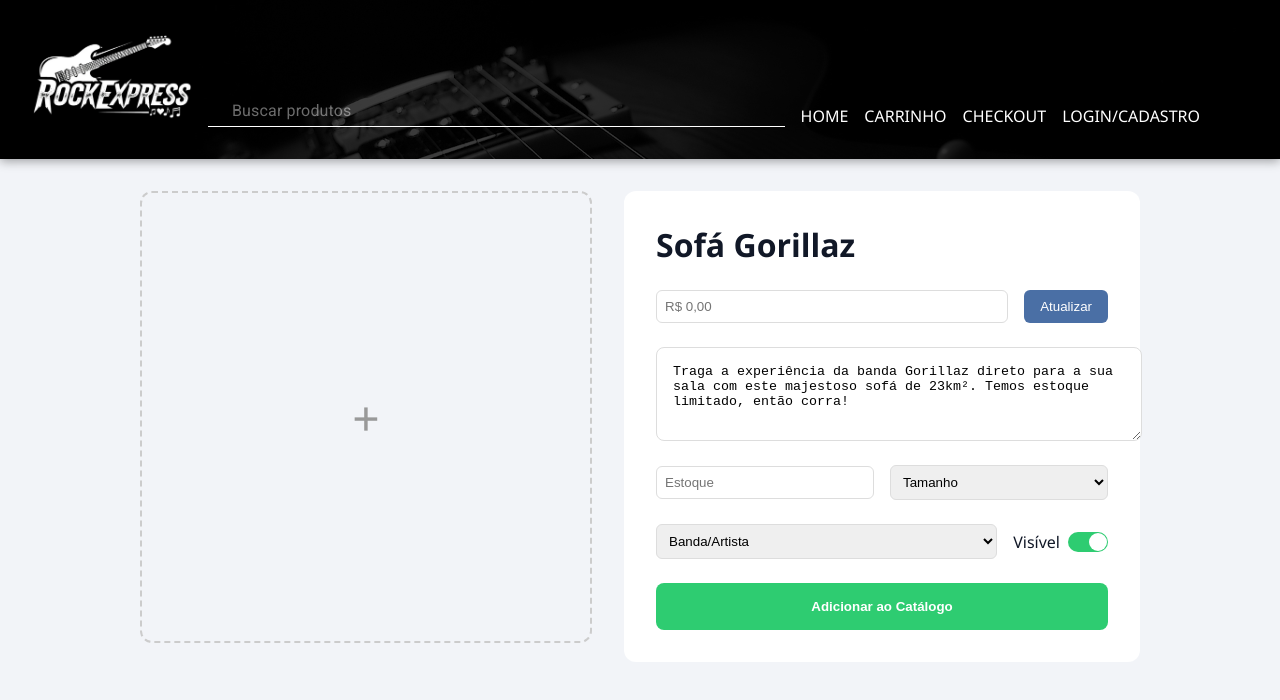
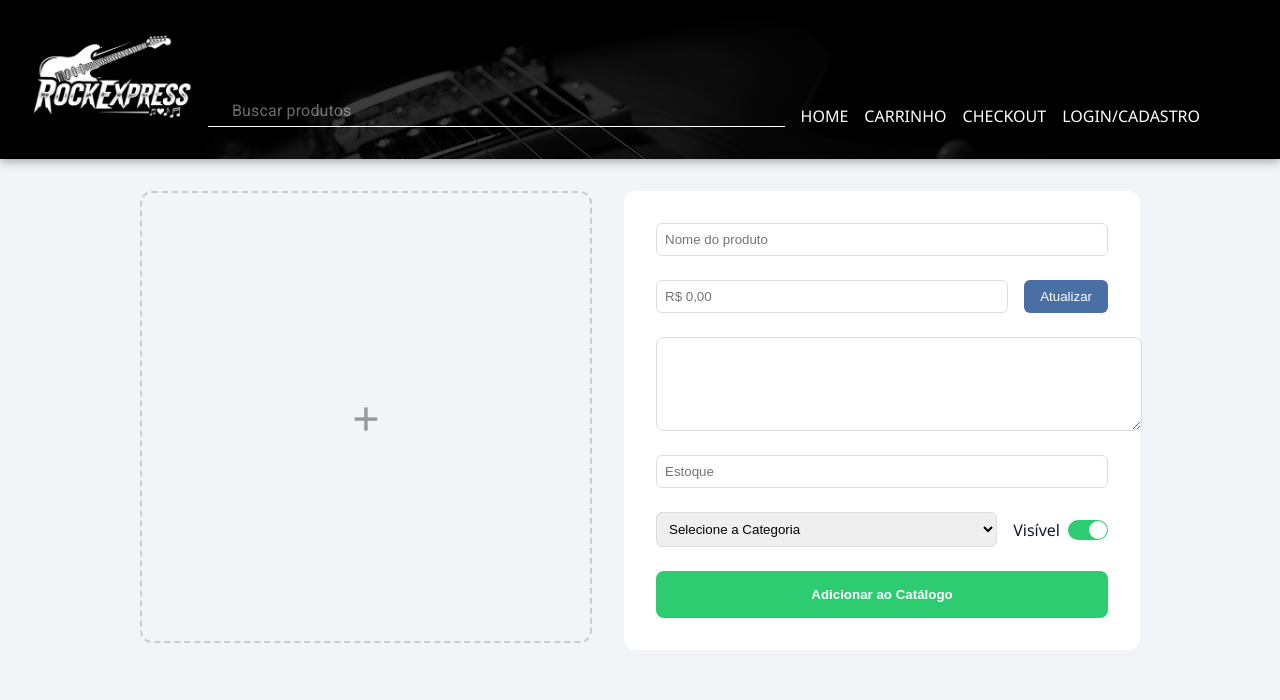
Before and after one commit to Equiel-1703/rockexpress-front-end, a React (Vite) app: page /seller/add in a window 1280 px wide. Shown: the top 700 px of the page. Built offline with nearby package versions, Linux system fonts and the light colour scheme; some icons are missing.

Commit message:
Fix product pages

```diff
--- a/src/components/Header.jsx
+++ b/src/components/Header.jsx
@@ -7,6 +7,9 @@
 import SearchRoundedIcon from '@mui/icons-material/SearchRounded';
 
 export default function Header() {
+  const nivelAcesso = localStorage.getItem('nivelAcesso');
+  console.log(nivelAcesso);
+
   return (
     <header className="header">
       <div className="header-upper">
@@ -64,6 +67,9 @@
         />
 
         <Link to="/login">LOGIN/CADASTRO</Link>
+        {nivelAcesso === 'VENDEDOR' && (
+          <Link to="/seller/add">ADICIONAR PRODUTO</Link>
+        )}
       </nav>
     </header>
   );
--- a/src/components/ProductCard.jsx
+++ b/src/components/ProductCard.jsx
@@ -40,9 +40,9 @@
   return (
     <div className="product-card">
       <Link to={`/produto/${product.id}`} className="unstyled-link">
-        {product.images && product.images.length > 0 ? (
+        {product.imagemBase64 !== null ? (
           <img
-            src={product.images[0]}
+            src={product.imagemBase64}
             alt={product.nome}
             className="product-img"
           />
--- a/src/components/ProductList.jsx
+++ b/src/components/ProductList.jsx
@@ -1,3 +1,5 @@
+import '../styles/HomePage.css'
+
 import { useEffect, useState } from "react";
 import ProductCard from "./ProductCard";
 
@@ -21,7 +23,7 @@
   if (error) return <p>Erro: {error}</p>;
 
   return (
-    <div className="product-list">
+    <div className="product-grid">
       {products.length > 0 ? (
         products.map((p) => <ProductCard key={p.id} product={p} />)
       ) : (
--- a/src/pages/ProductPage.jsx
+++ b/src/pages/ProductPage.jsx
@@ -64,7 +64,6 @@
         return res.json();
       })
       .then((data) => {
-        console.log("Produto na ProductPage: ", data);
         setProduct(data);
       })
       .catch((err) => {
@@ -72,6 +71,9 @@
         setProduct(null);
       });
   }, [urlParams.id]);
+
+  // Pegar nome do vendedor
+  console.log("produto: ", product);
 
   if (!product) {
     return <h2>Carregando produto...</h2>;
@@ -81,16 +83,12 @@
     <div className="product-page">
       <h2 className="breadcrumb">DETALHE PRODUTO</h2>
       <div className="product-container">
-        <div className="product-images">
-          {product.images &&
-            product.images.map((image, index) => (
-              <img key={index} src={image} alt={`Produto ${index + 1}`} />
-            ))}
-          {Array.from({
-            length: 4 - (product.images ? product.images.length : 0),
-          }).map((_, index) => (
-            <div key={index} className="placeholder"></div>
-          ))}
+        <div className="product-image">
+          {product.imagemBase64 ? (
+            <img src={product.imagemBase64} alt={product.nome} />
+          ) : (
+            <div className="placeholder"></div>
+          )}
         </div>
 
         <div className="product-details">
--- a/src/pages/SellerAddPage.jsx
+++ b/src/pages/SellerAddPage.jsx
@@ -2,73 +2,130 @@
 import '../styles/SellerAdd.css';
 
 export default function SellerAddPage() {
-  const [product, setProduct] = useState({
-    name: 'Sofá Gorillaz',
-    description: 'Traga a experiência da banda Gorillaz direto para a sua sala com este majestoso sofá de 23km². Temos estoque limitado, então corra!',
-    price: '',
-    stock: '',
-    category: 'Banda/Artista',
-    size: '',
-    sizeVisible: true,
-    images: []
+  const [produto, setProduto] = useState({
+    nome: '',
+    descricao: '',
+    preco: '',
+    estoque: '',
+    tamanho: '',
+    visivel: true,
+    imagem: null, // apenas 1 imagem agora
   });
 
   const handleChange = (e) => {
     const { name, value, type, checked } = e.target;
-    setProduct(prev => ({
+    setProduto(prev => ({
       ...prev,
       [name]: type === 'checkbox' ? checked : value
     }));
   };
 
   const handleImageUpload = (e) => {
-    const files = Array.from(e.target.files);
-    setProduct(prev => ({
-      ...prev,
-      images: [...prev.images, ...files]
-    }));
+    const file = e.target.files[0];
+    if (file) {
+      setProduto(prev => ({
+        ...prev,
+        imagem: file
+      }));
+    }
   };
 
-  const handleSubmit = (e) => {
+  const handleSubmit = async (e) => {
     e.preventDefault();
-    console.log('Produto enviado:', product);
+
+    try {
+      let base64Image = null;
+
+      if (produto.imagem) {
+        base64Image = await convertToBase64(produto.imagem);
+      }
+
+      const produtoPayload = {
+        nome: produto.nome,
+        descricao: produto.descricao,
+        preco: parseFloat(produto.preco),
+        estoque: parseInt(produto.estoque),
+        ativo: produto.visivel,
+        imagemBase64: base64Image,
+        // tamanho: produto.tamanho,
+      };
+
+      console.log('Enviando Payload Simplificado:', produtoPayload);
+
+      // pega o vendedorId do localStorage
+      const vendedorId = localStorage.getItem("vendedorId");
+
+      const response = await fetch(`http://localhost:8080/produtos/vendedor/${vendedorId}`, {
+        method: "POST",
+        headers: {
+          "Content-Type": "application/json",
+        },
+        body: JSON.stringify(produtoPayload),
+      });
+
+      if (!response.ok) {
+        // Para ter mais detalhes do erro, você pode tentar ler o corpo da resposta
+        const errorData = await response.text();
+        console.error("Detalhes do erro do servidor:", errorData);
+        throw new Error("Erro ao cadastrar produto");
+      }
+
+      console.log("Produto cadastrado com sucesso!");
+    } catch (error) {
+      console.error("Erro no cadastro:", error);
+    }
+  };
+
+  // Função auxiliar para converter em base64
+  const convertToBase64 = (file) => {
+    return new Promise((resolve, reject) => {
+      const reader = new FileReader();
+      reader.readAsDataURL(file);
+      reader.onload = () => resolve(reader.result);
+      reader.onerror = (error) => reject(error);
+    });
   };
 
   return (
     <div className="seller-page">
       <div className="images-column">
-        {product.images.length === 0 && (
+        {!produto.imagem && (
           <div className="add-photo">
             <span>+</span>
-            <input type="file" onChange={handleImageUpload} accept="image/*" multiple />
+            <input type="file" onChange={handleImageUpload} accept="image/*" />
           </div>
         )}
-        {product.images.map((img, idx) => (
+        {produto.imagem && (
           <img
-            key={idx}
-            src={typeof img === 'string' ? img : URL.createObjectURL(img)}
-            alt={`Produto ${idx}`}
+            src={URL.createObjectURL(produto.imagem)}
+            alt="Pré-visualização do produto"
           />
-        ))}
+        )}
       </div>
 
       <div className="form-column">
-        <h1>{product.name}</h1>
+        <input
+          id='product-name'
+          type="text"
+          placeholder="Nome do produto"
+          value={produto.nome}
+          onChange={(e) => setProduto({ ...produto, nome: e.target.value })}
+        />
 
         <div className="price-section">
           <input
             type="number"
-            name="price"
-            value={product.price}
+            name="preco"
+            value={produto.preco}
             onChange={handleChange}
             placeholder="R$ 0,00"
           />
-          <button type="button">Atualizar</button>
+          <button type="button" onClick={handleSubmit}>Atualizar</button>
         </div>
 
         <textarea
-          name="description"
-          value={product.description}
+          name="descricao"
+          value={produto.descricao}
           onChange={handleChange}
           rows="4"
         />
@@ -76,21 +133,16 @@
         <div className="options-row">
           <input
             type="number"
-            name="stock"
-            value={product.stock}
+            name="estoque"
+            value={produto.estoque}
             onChange={handleChange}
             placeholder="Estoque"
           />
-          <select name="size" value={product.size} onChange={handleChange}>
-            <option value="">Tamanho</option>
-            <option value="P">P</option>
-            <option value="M">M</option>
-            <option value="G">G</option>
-          </select>
         </div>
 
         <div className="options-row">
-          <select name="category" value={product.category} onChange={handleChange}>
+          <select name="categoria" value={produto.categoria || ""} onChange={handleChange}>
+            <option value="">Selecione a Categoria</option>
             <option value="Banda/Artista">Banda/Artista</option>
           </select>
 
@@ -98,8 +150,8 @@
             Visível
             <input
               type="checkbox"
-              name="sizeVisible"
-              checked={product.sizeVisible}
+              name="visivel"
+              checked={produto.visivel}
               onChange={handleChange}
             />
             <span className="slider"></span>
--- a/src/styles/ProductPage.css
+++ b/src/styles/ProductPage.css
@@ -18,17 +18,14 @@
   border-radius: 8px;
 }
 
-.product-images {
-  display: grid;
-  grid-template-columns: 1fr 1fr;
-  gap: 1rem;
+.product-image {
   width: 50%;
 }
 
-.product-images img,
-.product-images .placeholder {
+.product-image img,
+.product-image .placeholder {
   width: 100%;
-  aspect-ratio: 1/1;
+  height: 100%;
   object-fit: cover;
   border-radius: 6px;
   background-color: #ddd;
--- a/src/styles/SellerAdd.css
+++ b/src/styles/SellerAdd.css
@@ -60,6 +60,12 @@
   margin: 0;
   font-size: 2rem;
   font-weight: 700;
+}
+
+#product-name {
+  border: 1px solid #ddd;
+  border-radius: 6px;
+  padding: 0.5rem;
 }
 
 .price-section {
```
